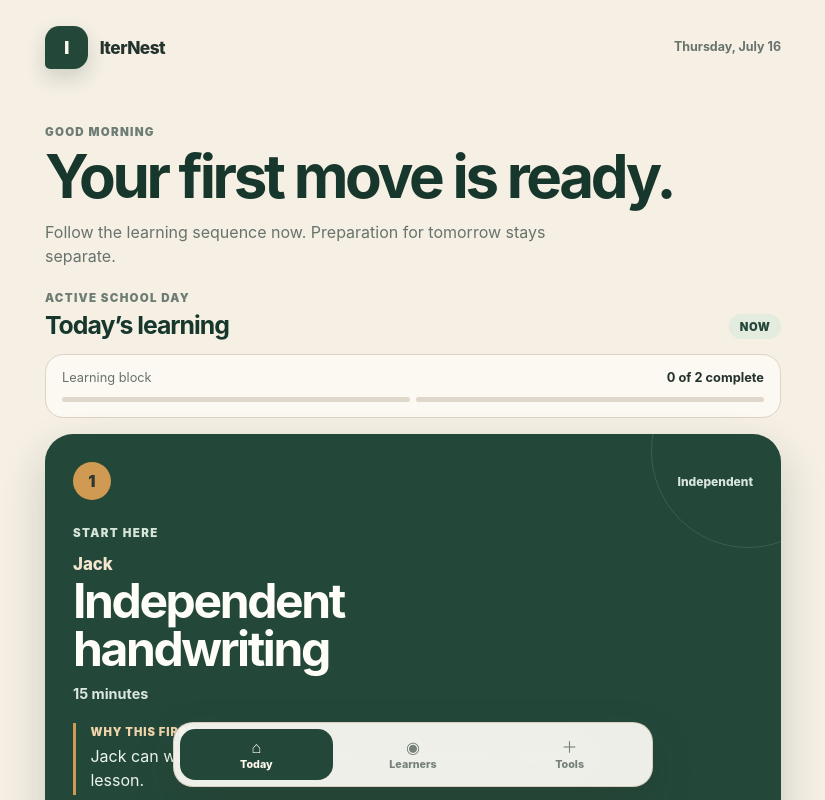
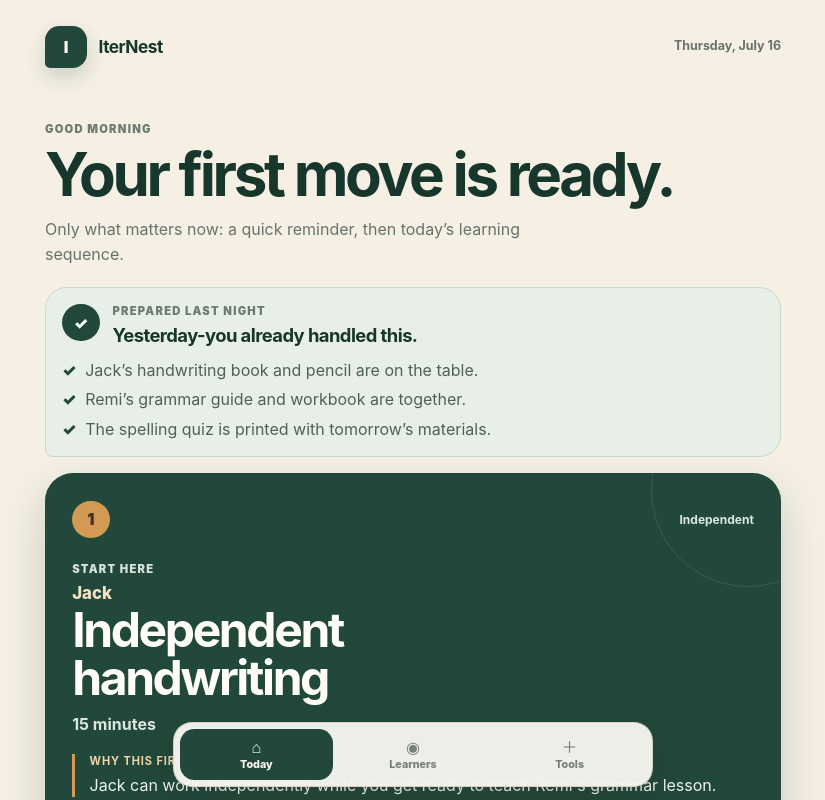
Before and after one commit to ajswans5/iternest-homeschool, a React (Vite) app in the folder app/: page / in a window 1280 px wide. Shown: the top 800 px of the page, without its empty margins (227-1052 px from the left). Built offline with nearby package versions, Linux system fonts and the light colour scheme.

Commit message:
Use the complete parent daily cycle

```diff
--- a/app/src/app/App.tsx
+++ b/app/src/app/App.tsx
@@ -1,5 +1,5 @@
-import { ParentWorkflowPage } from '../pages/ParentWorkflowPage';
+import { ParentDailyCyclePage } from '../pages/ParentDailyCyclePage';
 
 export function App() {
-  return <ParentWorkflowPage />;
+  return <ParentDailyCyclePage />;
 }
```
